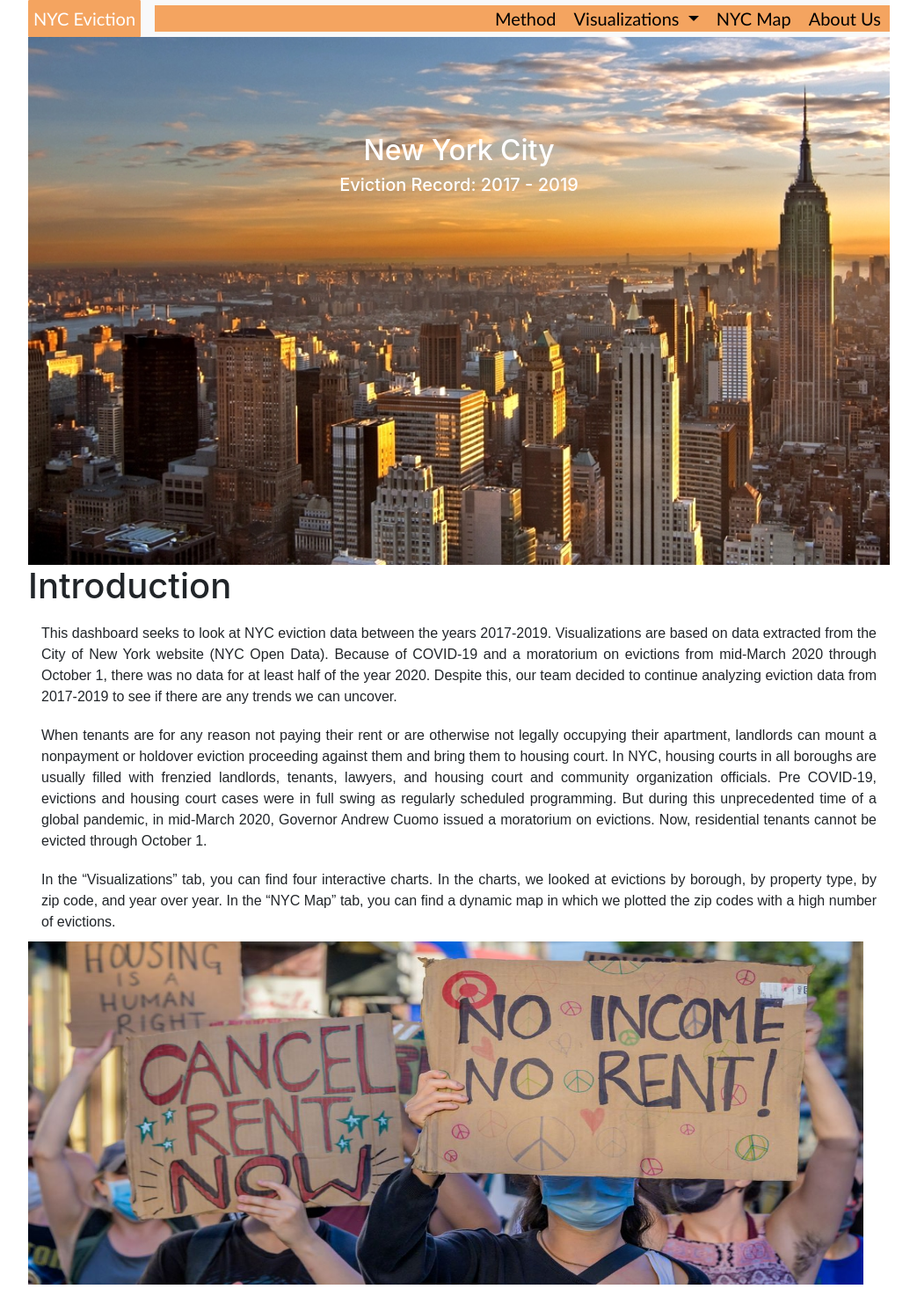
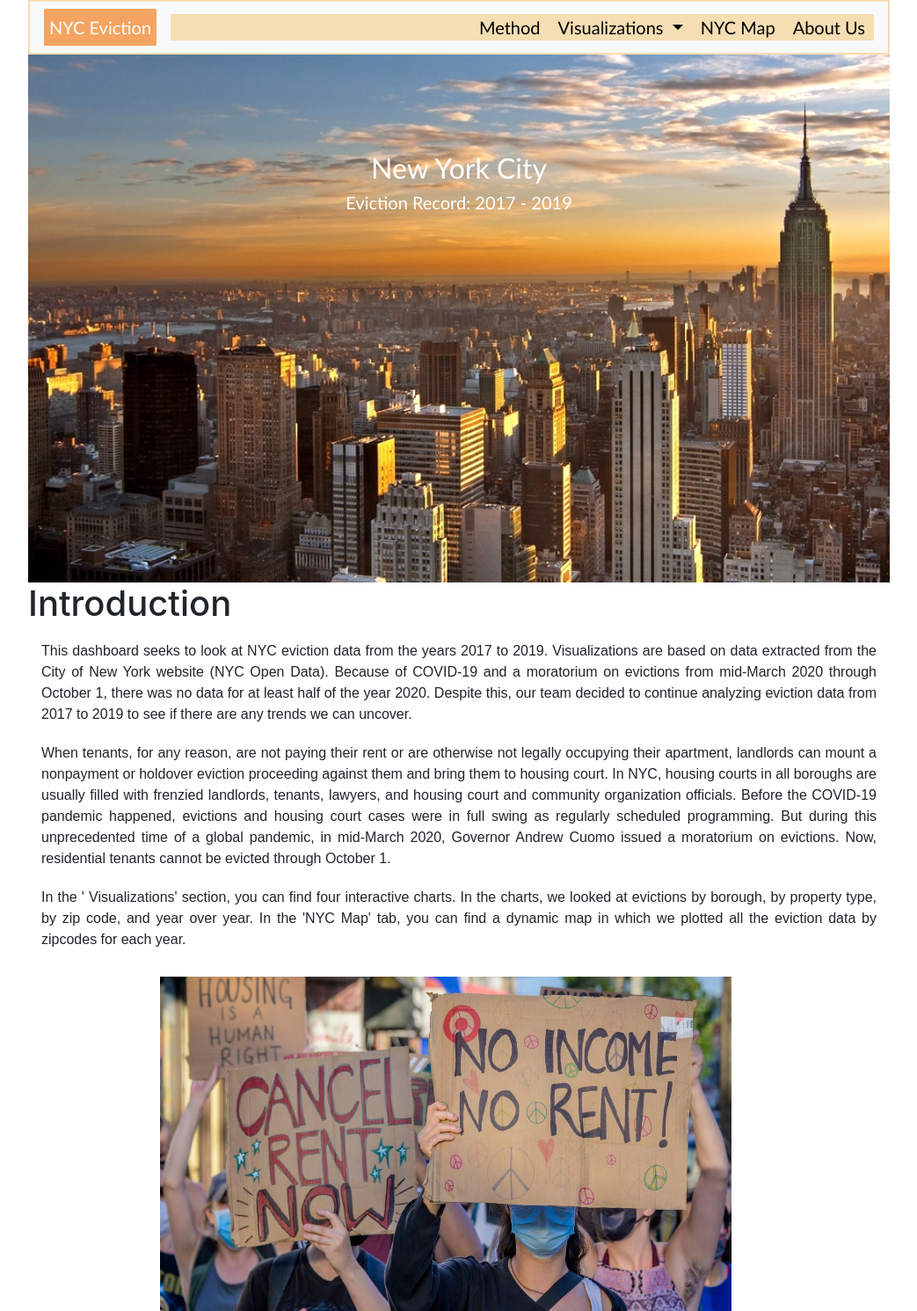
Before and after one commit to skylar17/myrepo-project_2_CUdbc, a Flask app: page / in a window 1280 px wide. Shown: the whole page at 88% size, without its empty margins (118-1161 px from the left). Before the commit the page ends 1460 px from the top, so only its background shows below. Run offline with Flask 2, Linux system fonts and the light colour scheme; some libraries are stand-ins or nearby versions.

Commit message:
navigation bar color prob

```diff
--- a/static/css/style.css
+++ b/static/css/style.css
@@ -15,12 +15,20 @@ body,
 }
 
 
-.navbar {
-    /* background-color: sandybrown; */
+.navigation {
+    background-color: wheat;
+    border: 2px solid wheat;
     padding: 0;
     /* margin: 5px, 5px, 5px, 5px; */
     font-size: 20px;
     font-family: 'Gill Sans', 'Gill Sans MT', Calibri, 'Trebuchet MS', sans-serif;
+}
+
+.collapse #navbarRight {
+    background-color:wheat;
+    color: white;
+    padding: 5px;
+
 }
 
 /* -------------------------------- */
@@ -28,12 +36,14 @@ body,
 .hero {
     position: relative;
     height: 600px;
+    width: 100%;
     padding: 10px;
     margin: 0;
     background:white;
     background-attachment: fixed;
     background-position: bottom center;
     background-size: cover;
+    font-family: 'Gill Sans', 'Gill Sans MT', Calibri, 'Trebuchet MS', sans-serif;
     }
 
   .heroLanding {
@@ -42,6 +52,8 @@ body,
 
 
 /* ----------------------------- */
+
+
 .site-body {
     font-family: 'Arial', 'Helvetica Neue', Helvetica, sans-serif;
 }
--- a/templates/index.html
+++ b/templates/index.html
@@ -8,21 +8,18 @@
   <title>NYC Eviction Record</title>
 
   <!-- Bring in our bootstrap stylesheet -->
-  <!-- <link rel="stylesheet" href="https://maxcdn.bootstrapcdn.com/bootstrap/4.0.0/css/bootstrap.min.css"> -->
-  <!-- CSS only -->
-<link rel="stylesheet" href="https://stackpath.bootstrapcdn.com/bootstrap/4.5.2/css/bootstrap.min.css" integrity="sha384-JcKb8q3iqJ61gNV9KGb8thSsNjpSL0n8PARn9HuZOnIxN0hoP+VmmDGMN5t9UJ0Z" crossorigin="anonymous">
-
+  <link rel="stylesheet" href="https://maxcdn.bootstrapcdn.com/bootstrap/4.0.0/css/bootstrap.min.css">
 
   <!-- style information -->
   <link rel="stylesheet" type="text/css" href="../static/css/style.css">
 </head>
 
 <body>
+
   <!-- Navigation Bar -->
-
   <div class="navigation">
-    <nav class="navbar navbar-expand-lg navbar-light bg-light" style="background-color: sandybrown;">
-      <a class="navbar-brand logo" href="/" style="color:white; background-color: sandybrown;">NYC Eviction</a>
+    <nav class="navbar navbar-expand-lg navbar-light bg-light">
+      <a class="navbar-brand logo" href="/" style="color:white;">NYC Eviction</a>
 
       <button class="navbar-toggler" type="button" data-toggle="collapse" data-target="#navbarTogglerDemo02"
         aria-controls="navbarTogglerDemo02" aria-expanded="false" aria-label="Toggle navigation">
@@ -31,7 +28,7 @@
 
       <!-- <div class="col-2"></div> -->
 
-      <div class="collapse navbar-collapse" id="navbarTogglerDemo02" style="color:white ; background-color:sandybrown;">
+      <div class="collapse navbar-collapse" id="navbarRight" style="color:white ; background-color:wheat;">
         <ul class="nav navbar-nav ml-auto">
 
           <!-- <li class="nav-item">
@@ -87,37 +84,37 @@
 
       <!-- introduction -->
       <div class="row"><h1>Introduction</h1></div>
-      <!-- <div class="row"> -->
+
         <!-- <div class="col-md-12"> -->
-          <!-- <span class="homepage-heading">Introduction</span> -->
-        </div>
-        <div class="col-md-12">
-          <p class="homepage-info">This dashboard seeks to look at NYC eviction data between the years 2017-2019.
-            Visualizations are based on
-            data extracted from the City of New York website (NYC Open Data). Because of COVID-19 and a moratorium on
-            evictions from mid-March 2020 through October 1, there was no data for at least half of the year 2020. Despite
-            this, our team decided to continue analyzing eviction data from 2017-2019 to see if there are any trends we
+        <div class="para">
+          <p class="homepage-info">This dashboard seeks to look at NYC eviction data from the years 2017 to 2019.
+            Visualizations are based on data extracted from the City of New York website (NYC Open Data). Because of COVID-19
+            and a moratorium on evictions from mid-March 2020 through October 1, there was no data for at least half of the year 2020.
+            Despite this, our team decided to continue analyzing eviction data from 2017 to 2019 to see if there are any trends we
             can uncover.</p>
-          <p class="homepage-info">When tenants are for any reason not paying their rent or are otherwise not legally
-            occupying their apartment,
-            landlords can mount a nonpayment or holdover eviction proceeding against them and bring them to housing court.
-            In NYC, housing courts in all boroughs are usually filled with frenzied landlords, tenants, lawyers, and
-            housing court and community organization officials. Pre COVID-19, evictions and housing court cases were in
-            full swing as regularly scheduled programming. But during this unprecedented time of a global pandemic, in
-            mid-March 2020, Governor Andrew Cuomo issued a moratorium on evictions. Now, residential tenants cannot be
-            evicted through October 1.</p>
-          <p class="homepage-info">In the “Visualizations” tab, you can find four interactive charts. In the charts, we
-            looked at evictions by
-            borough, by property type, by zip code, and year over year. In the “NYC Map” tab, you can find a dynamic map
-            in which we plotted the zip codes with a high number of evictions.</p>
+          <p class="homepage-info">When tenants, for any reason, are not paying their rent or are otherwise not legally
+            occupying their apartment, landlords can mount a nonpayment or holdover eviction proceeding against them and
+            bring them to housing court. In NYC, housing courts in all boroughs are usually filled with frenzied landlords,
+            tenants, lawyers, and housing court and community organization officials. Before the COVID-19 pandemic happened,
+            evictions and housing court cases were in full swing as regularly scheduled programming.
+            But during this unprecedented time of a global pandemic, in mid-March 2020, Governor Andrew Cuomo issued
+            a moratorium on evictions. Now, residential tenants cannot be evicted through October 1.</p>
+          <p class="homepage-info">In the ' Visualizations' section, you can find four interactive charts. In the charts, we
+            looked at evictions by borough, by property type, by zip code, and year over year. In the 'NYC Map' tab, you can find a dynamic map
+            in which we plotted all the eviction data by zipcodes for each year. </p>
         </div>
       </div>
       <!-- image # two -->
       <div class="row">
-        <div class="col-md-12">
+        <div class="col-md-8">
           <img src="../static/images/Homepage-Banner-Two.jpg" alt="Home Page Banner Two"
-            style="padding-bottom: 10px;width:950px;height:400px;">
+            style="padding-top: 20px;
+                  padding-left: 150px;
+                  width:800px;
+                  height:400px;
+                  -ms-grid-column-align: center;">
         </div>
+
       </div>
     </div>
 </div>
```
Also changed, not shown: static/js/nycmap.js (+27 -5 lines), templates/aboutus.html (+21 -8 lines), templates/byborough.html (+20 -8 lines), templates/byproperty.html (+20 -8 lines), templates/byzipcode.html (+20 -8 lines), templates/method.html (+20 -8 lines), templates/nycmap.html (+31 -27 lines), static/images/Extra Images/Creative-Teamwork.jpg (added).
